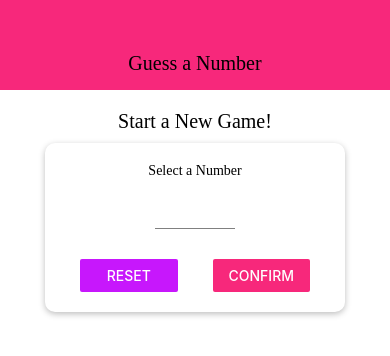
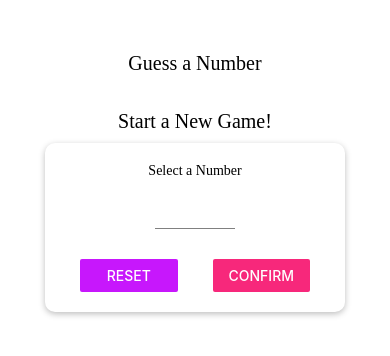
Before and after one commit to vikassharma96/react-native-aaps, a React Native app: screen / in a window 390 px wide. Shown: the top 356 px of the page. Built offline with nearby package versions, Linux system fonts and the light colour scheme.

Commit message:
guess app code

```diff
--- a/app/App.js
+++ b/app/App.js
@@ -1,5 +1,11 @@
 import React, {useEffect, useState} from 'react';
-import {Platform, StatusBar, StyleSheet, View} from 'react-native';
+import {
+  Platform,
+  SafeAreaView,
+  StatusBar,
+  StyleSheet,
+  View,
+} from 'react-native';
 
 import SplashScreen from 'react-native-splash-screen';
 import Header from './components/Header';
@@ -45,11 +51,11 @@ export default function App() {
   }
 
   return (
-    <View style={styles.screen}>
+    <SafeAreaView style={styles.screen}>
       {Platform.OS === 'ios' && <StatusBar barStyle="light-content" />}
       <Header title="Guess a Number" />
       {content}
-    </View>
+    </SafeAreaView>
   );
 }
 
--- a/app/components/Header.js
+++ b/app/components/Header.js
@@ -1,25 +1,44 @@
 import React from 'react';
-import {View, StyleSheet} from 'react-native';
+import {View, StyleSheet, Platform} from 'react-native';
 
 import TitleText from './TitleText';
 import Colors from '../constants/colors';
 
 const Header = (props) => {
   return (
-    <View style={styles.header}>
+    <View
+      style={{
+        ...styles.headerBase,
+        ...Platform.select({
+          ios: styles.headerIOS,
+          android: styles.headerAndroid,
+        }),
+      }}>
       <TitleText>{props.title}</TitleText>
     </View>
   );
 };
 
 const styles = StyleSheet.create({
-  header: {
+  headerBase: {
     width: '100%',
     height: 90,
     paddingTop: 36,
-    backgroundColor: Colors.primary,
     alignItems: 'center',
     justifyContent: 'center',
+    // backgroundColor: Platform.OS === 'android' ? Colors.primary : 'white',
+  },
+  headerIOS: {
+    backgroundColor: 'white',
+
+    borderBottomColor: '#ccc',
+    borderBottomWidth: 1,
+  },
+  headerAndroid: {
+    backgroundColor: Colors.primary,
+
+    borderBottomColor: 'transparent',
+    borderBottomWidth: 0,
   },
 });
 
--- a/app/components/MainButton.js
+++ b/app/components/MainButton.js
@@ -1,20 +1,37 @@
 import React from 'react';
-import {View, Text, StyleSheet, TouchableOpacity} from 'react-native';
+import {
+  View,
+  Text,
+  StyleSheet,
+  TouchableOpacity,
+  Platform,
+  TouchableNativeFeedback,
+} from 'react-native';
 
 import Colors from '../constants/colors';
 import strings from '../constants/strings';
 
 const MainButton = (props) => {
+  let ButtonComponent = TouchableOpacity;
+  if (Platform.OS === 'android') {
+    ButtonComponent = TouchableNativeFeedback;
+  }
   return (
-    <TouchableOpacity activeOpacity={0.6} onPress={props.onPress}>
-      <View style={styles.button}>
-        <Text style={styles.buttonText}>{props.children}</Text>
-      </View>
-    </TouchableOpacity>
+    <View style={styles.buttonContainer}>
+      <ButtonComponent activeOpacity={0.6} onPress={props.onPress}>
+        <View style={styles.button}>
+          <Text style={styles.buttonText}>{props.children}</Text>
+        </View>
+      </ButtonComponent>
+    </View>
   );
 };
 
 const styles = StyleSheet.create({
+  buttonContainer: {
+    borderRadius: 25,
+    overflow: 'hidden',
+  },
   button: {
     backgroundColor: Colors.primary,
     paddingVertical: 12,
--- a/app/screens/GameOverScreen.js
+++ b/app/screens/GameOverScreen.js
@@ -1,5 +1,12 @@
 import React from 'react';
-import {View, Text, StyleSheet, Image, Dimensions} from 'react-native';
+import {
+  View,
+  Text,
+  StyleSheet,
+  Image,
+  Dimensions,
+  ScrollView,
+} from 'react-native';
 
 import BodyText from '../components/BodyText';
 import TitleText from '../components/TitleText';
@@ -8,6 +15,7 @@ import Colors from '../constants/colors';
 
 const GameOverScreen = (props) => {
   return (
+    <ScrollView>
       <View style={styles.screen}>
         <TitleText>The Game is Over!</TitleText>
         <View style={styles.imageContainer}>
@@ -32,6 +40,7 @@ const GameOverScreen = (props) => {
 
         <MainButton onPress={props.onRestart}>New Game</MainButton>
       </View>
+    </ScrollView>
   );
 };
 
@@ -40,6 +49,7 @@ const styles = StyleSheet.create({
     flex: 1,
     justifyContent: 'center',
     alignItems: 'center',
+    paddingVertical: 10,
   },
   imageContainer: {
     width: Dimensions.get('screen').width * 0.7,
--- a/app/screens/GameScreen.js
+++ b/app/screens/GameScreen.js
@@ -37,11 +37,23 @@ const GameScreen = (props) => {
   const initialGuess = generateRandomBetween(1, 100, props.userChoice);
   const [currentGuess, setCurrentGuess] = useState(initialGuess);
   const [pastGuesses, setPastGuesses] = useState([initialGuess.toString()]);
+  const [availableDeviceHeight, setAvailableDeviceHeight] = useState(
+    Dimensions.get('window').height,
+  );
   const currentLow = useRef(1);
   const currentHigh = useRef(100);
 
   const {userChoice, onGameOver} = props;
 
+  useEffect(() => {
+    const updateLayout = () => {
+      setAvailableDeviceHeight(Dimensions.get('window').height);
+    };
+    Dimensions.addEventListener('change', updateLayout);
+    return () => {
+      Dimensions.removeEventListener('change', updateLayout);
+    };
+  });
   useEffect(() => {
     if (currentGuess === userChoice) {
       onGameOver(pastGuesses.length);
@@ -75,6 +87,36 @@ const GameScreen = (props) => {
       ...curPastGuesses,
     ]);
   };
+
+  if (availableDeviceHeight < 500) {
+    return (
+      <View style={styles.screen}>
+        <Text style={DefaultStyles.title}>Opponent's Guess</Text>
+        <View style={styles.controls}>
+          <MainButton onPress={nextGuessHandler.bind(this, 'lower')}>
+            <MaterialCommunityIcons color="white" size={24} name="minus" />
+          </MainButton>
+          <NumberContainer>{currentGuess}</NumberContainer>
+          <MainButton onPress={nextGuessHandler.bind(this, 'greater')}>
+            <MaterialCommunityIcons color="white" size={24} name="plus" />
+          </MainButton>
+        </View>
+        {/* <Card style={styles.buttonContainer}></Card> */}
+        <View style={styles.listContainer}>
+          {/* <ScrollView contentContainerStyle={styles.list}>
+          {pastGuesses.map((guess, index) => renderListItem(guess, pastGuesses.length - index))}
+        </ScrollView> */}
+          <FlatList
+            keyExtractor={(item) => item}
+            data={pastGuesses}
+            showsVerticalScrollIndicator={false}
+            renderItem={renderListItem.bind(this, pastGuesses.length)}
+            contentContainerStyle={styles.list}
+          />
+        </View>
+      </View>
+    );
+  }
 
   return (
     <View style={styles.screen}>
@@ -117,6 +159,12 @@ const styles = StyleSheet.create({
     width: 400,
     maxWidth: '90%',
   },
+  controls: {
+    flexDirection: 'row',
+    width: '80%',
+    alignItems: 'center',
+    justifyContent: 'space-around',
+  },
   listContainer: {
     flex: 1,
     width: Dimensions.get('window').width > 500 ? '60%' : '80%',
--- a/app/screens/StartGameScreen.js
+++ b/app/screens/StartGameScreen.js
@@ -1,4 +1,4 @@
-import React, {useState} from 'react';
+import React, {useEffect, useState} from 'react';
 import {
   View,
   StyleSheet,
@@ -24,6 +24,19 @@ const StartGameScreen = (props) => {
   const [enteredValue, setEnteredValue] = useState('');
   const [confirmed, setConfirmed] = useState(false);
   const [selectedNumber, setSelectedNumber] = useState();
+  const [buttonWidth, setButtonWidth] = useState(
+    Dimensions.get('window').width / 4,
+  );
+
+  useEffect(() => {
+    const updateLayout = () => {
+      setButtonWidth(Dimensions.get('window').width / 4);
+    };
+    Dimensions.addEventListener('change', updateLayout);
+    return () => {
+      Dimensions.removeEventListener('change', updateLayout);
+    };
+  });
 
   const numberInputHandler = (inputText) => {
     setEnteredValue(inputText.replace(/[^0-9]/g, ''));
@@ -86,14 +99,16 @@ const StartGameScreen = (props) => {
                 value={enteredValue}
               />
               <View style={styles.buttonContainer}>
-                <View style={styles.button}>
+                <View style={{width: buttonWidth}}>
                   <Button
                     title="Reset"
                     onPress={resetInputHandler}
                     color={Colors.accent}
                   />
                 </View>
-                <View style={styles.button}>
+                <View
+                  // style={styles.button}
+                  style={{width: buttonWidth}}>
                   <Button
                     title="Confirm"
                     onPress={confirmInputHandler}
```
Also changed, not shown: 1 other file (tests, documents, lock files or other folders). Lines whose indentation alone changed are shown as unchanged.
